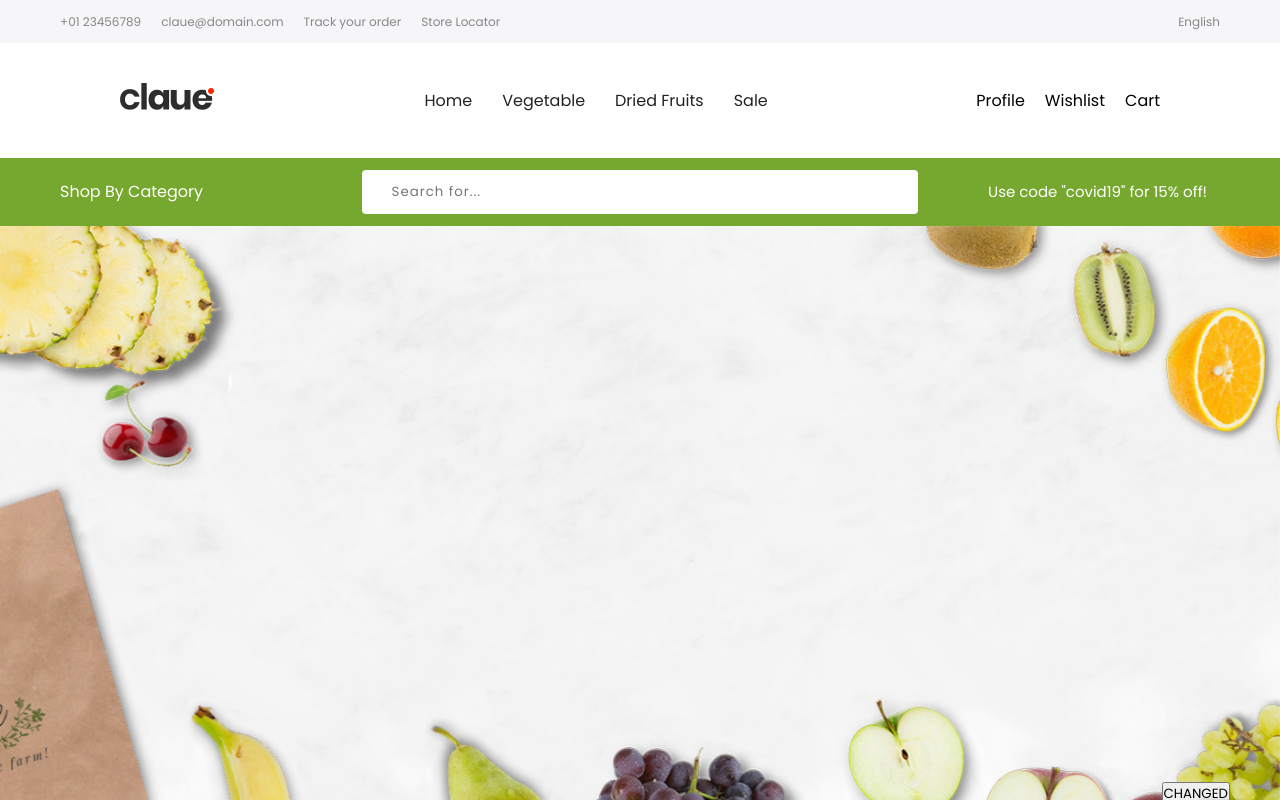
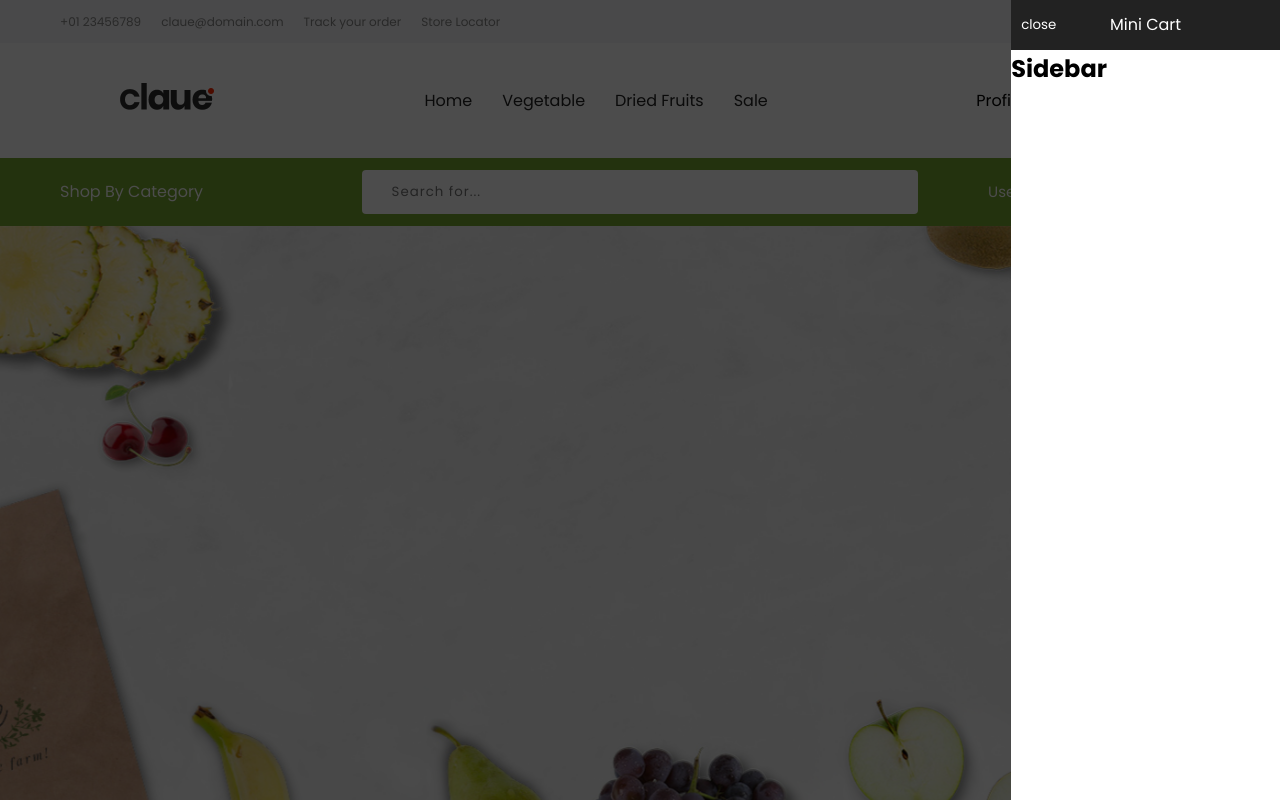
Before and after one commit to alok-as/ClaueFood, a React (Create React App) app in the folder client/: page / in a window 1280 px wide. Both pictures are taken after a click on the element "Profile". Shown: the top 800 px of the page. Built offline with nearby package versions, Linux system fonts and the light colour scheme; no server answers.

Commit message:
Sidebar component added

```diff
--- a/client/src/containers/Header/index.jsx
+++ b/client/src/containers/Header/index.jsx
@@ -1,15 +1,14 @@
 import React, { useState } from "react";
-import ReactDOM from "react-dom";
 import axios from "axios";
 import classes from "./index.module.scss";
-import Row from "../../hoc/Row";
+import { Row, Portal } from "../../hoc";
 import {
 	ContactBar,
 	Logo,
 	NavigationItem,
 	SearchBar,
 } from "../../components/UI";
-import AuthModal from "../AuthModal";
+import { AuthModal, Sidebar } from "../index";
 import { nanoid } from "nanoid";
 
 const Header = () => {
@@ -36,16 +35,40 @@ const Header = () => {
 		},
 	]);
 
-	const [isModalOpen, setIsModalOpen] = useState(false);
+	const [isAuthModalOpen, setIsAuthModalOpen] = useState(false);
+	const [isSidebarVisible, setIsSidebarVisible] = useState(false);
+
 	const [modalType, setModalType] = useState("signUp");
 
 	const openModalHandler = (type) => {
-		setModalType(type);
-		setIsModalOpen(true);
+		switch (type) {
+			case "signUp":
+				setIsAuthModalOpen(true);
+				setModalType(type);
+				break;
+			case "signIn":
+				setIsAuthModalOpen(true);
+				setModalType(type);
+				break;
+			case "sidebar":
+				setIsSidebarVisible(true);
+				break;
+			default:
+				break;
+		}
 	};
 
-	const closeModalHandler = () => {
-		setIsModalOpen(false);
+	const closeModalHandler = (type) => {
+		switch (type) {
+			case "signUp":
+				setIsAuthModalOpen(false);
+				break;
+			case "sidebar":
+				setIsSidebarVisible(false);
+				break;
+			default:
+				break;
+		}
 	};
 
 	const googleLogin = async () => {
@@ -61,14 +84,19 @@ const Header = () => {
 	return (
 		<header className={classes.header}>
 			<ContactBar />
-			{ReactDOM.createPortal(
+			<Portal>
 				<AuthModal
-					isOpen={isModalOpen}
+					isOpen={isAuthModalOpen}
 					type={modalType}
-					onClose={closeModalHandler}
-				/>,
-				document.getElementById("popups")
-			)}
+					onClose={() => closeModalHandler("signUp")}
+				/>
+			</Portal>
+			<Portal>
+				<Sidebar
+					isVisible={isSidebarVisible}
+					onClose={() => closeModalHandler("sidebar")}
+				/>
+			</Portal>
 			<Row className={classes.header__content}>
 				<Logo />
 				<nav className={classes.navigation}>
@@ -79,7 +107,7 @@ const Header = () => {
 					</ul>
 				</nav>
 				<div className={classes.header__options}>
-					<span onClick={googleLogin}>Profile</span>
+					<span onClick={() => openModalHandler("sidebar")}>Profile</span>
 					<span onClick={() => openModalHandler("signUp")}>Wishlist</span>
 					<span onClick={() => openModalHandler("signIn")}>Cart</span>
 				</div>
--- /dev/null
+++ b/client/src/containers/Sidebar/index.jsx
@@ -0,0 +1,37 @@
+import React, { Fragment } from "react";
+import classes from "./index.module.scss";
+import { Animate, Backdrop } from "../../components/UI";
+
+const Sidebar = ({ isVisible, onClose }) => {
+	const sidebarAnimationConfig = {
+		isVisible: isVisible,
+		mountOnEnter: true,
+		unmountOnExit: true,
+		enter: classes.sidebar__enter,
+		enterActive: classes.sidebar__enterActive,
+		exit: classes.sidebar__exit,
+		exitActive: classes.sidebar__exitActive,
+		timeout: 300,
+	};
+
+	return (
+		<Fragment>
+			<Backdrop isVisible={isVisible} onClose={onClose} />
+			<Animate {...sidebarAnimationConfig}>
+				<aside className={classes.sidebar}>
+					<div className={classes.sidebar__header}>
+						<button className={classes.sidebar__close} onClick={onClose}>
+							close
+						</button>
+						<p className={classes.sidebar__title}>Mini Cart</p>
+					</div>
+					<div className={classes.sidebar__content}>
+						<h2>Sidebar</h2>
+					</div>
+				</aside>
+			</Animate>
+		</Fragment>
+	);
+};
+
+export default Sidebar;
--- /dev/null
+++ b/client/src/containers/Sidebar/index.module.scss
@@ -0,0 +1,53 @@
+.sidebar {
+	position: fixed;
+	top: 0;
+	right: 0;
+	width: 21%;
+	height: 100vh;
+	background-color: var(--color-white-1);
+	z-index: 200;
+
+	&__header {
+		position: relative;
+		text-align: center;
+		padding: 1.2rem;
+		background-color: var(--color-black-1);
+	}
+
+	&__title {
+		display: inline-block;
+		color: var(--color-white-1);
+	}
+
+	&__close {
+		position: absolute;
+		top: 50%;
+		left: 1rem;
+		transform: translateY(-50%);
+		display: inline-block;
+		background: none;
+		border: none;
+		color: var(--color-white-1);
+	}
+
+	&__content {
+	}
+
+	&__enter {
+		right: -100%;
+	}
+
+	&__enterActive {
+		right: 0%;
+		transition: 0.3s right ease;
+	}
+
+	&__exit {
+		right: 0%;
+	}
+
+	&__exitActive {
+		right: -100%;
+		transition: 0.3s right ease;
+	}
+}
--- a/client/src/containers/index.js
+++ b/client/src/containers/index.js
@@ -1,3 +1,3 @@
 export { default as AuthModal } from "./AuthModal";
-// export { default as Footer } from "./Footer";
 export { default as Header } from "./Header";
+export { default as Sidebar } from "./Sidebar";
--- /dev/null
+++ b/client/src/hoc/Portal/index.jsx
@@ -0,0 +1,12 @@
+import React, { Fragment } from "react";
+import ReactDOM from "react-dom";
+
+const Portal = ({ children }) => {
+	return (
+		<Fragment>
+			{ReactDOM.createPortal(children, document.getElementById("popups"))}
+		</Fragment>
+	);
+};
+
+export default Portal;
--- /dev/null
+++ b/client/src/hoc/index.js
@@ -0,0 +1,2 @@
+export { default as Portal } from "./Portal";
+export { default as Row } from "./Row";
```
